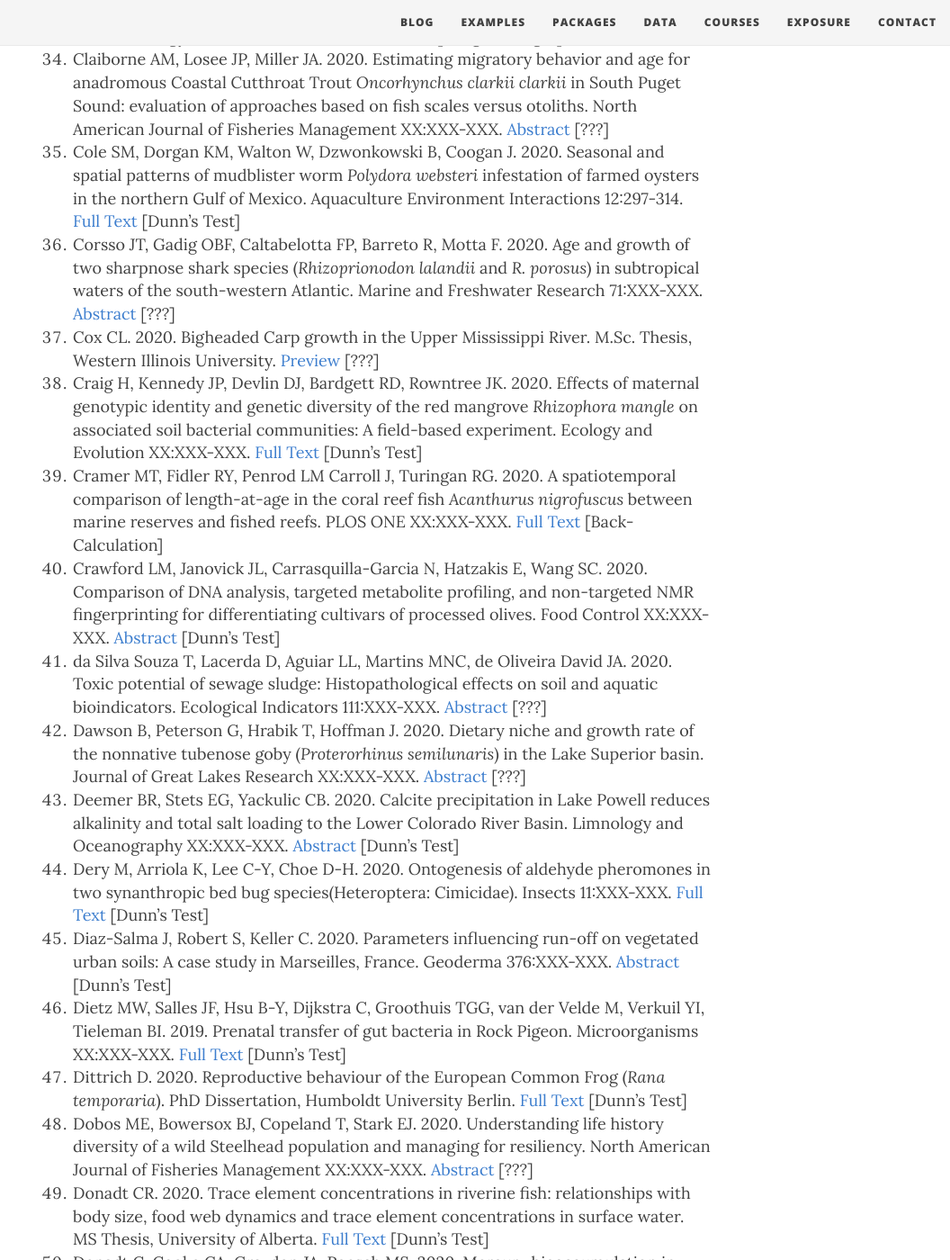
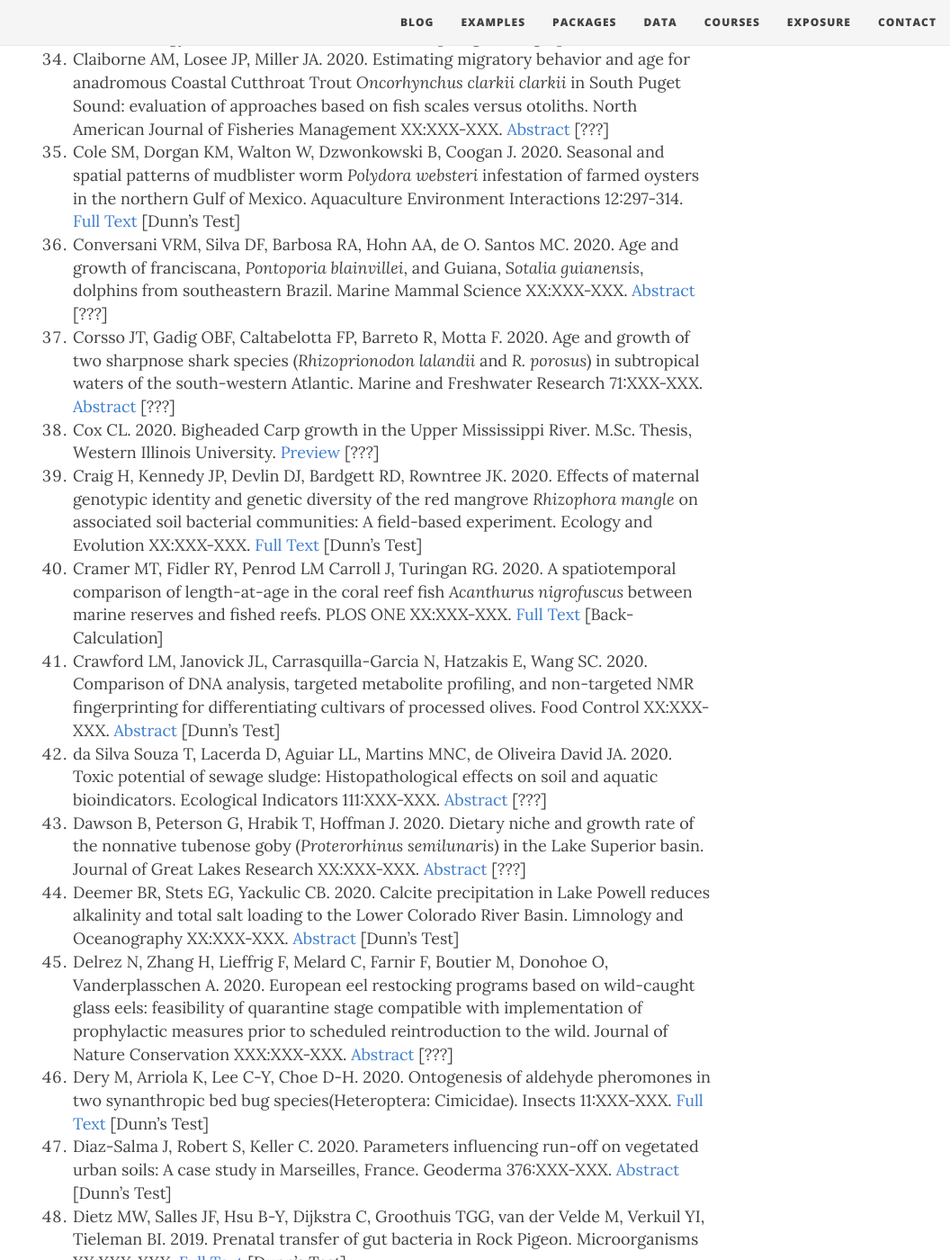
Before and after one commit to droglenc/fishR, a Jekyll site: the page built from exposure/exposure-citations20.md, in a window 1280 px wide and 1400 px high, scrolled down 2992 px. Shown: the whole window at 90% size, without its empty margins (224-1280 px from the left). Built offline with Jekyll 4.4.1, drawn with Linux system fonts in a browser that asks for light colours; nearby versions of some CDN libraries; some of the changed text lies outside the part shown.

Commit message:
Update exposure-citations20.md

```diff
--- a/exposure/exposure-citations20.md
+++ b/exposure/exposure-citations20.md
@@ -43,6 +43,7 @@ physical, chemical and biological responses. Water XX:XXX-XXX. [Full Text](https
 1. Christopherson G, Bjorkevoll I, Bakke S, Kjerstad M. 2020. Reproductive cycle of the red sea cucumber, *Parastichopus tremulus* (Gunnerus, 1767), from western Norway. Marine Biology Research XX:XXX-XXX. [Abstract](https://imarest.tandfonline.com/doi/abs/10.1080/17451000.2020.1781188#.XwkirOdOmUk) [Weight-Length]
 1. Claiborne AM, Losee JP, Miller JA. 2020. Estimating migratory behavior and age for anadromous Coastal Cutthroat Trout *Oncorhynchus clarkii clarkii* in South Puget Sound: evaluation of approaches based on fish scales versus otoliths. North American Journal of Fisheries Management XX:XXX-XXX. [Abstract](https://afspubs.onlinelibrary.wiley.com/doi/abs/10.1002/nafm.10500) [???]
 1. Cole SM, Dorgan KM, Walton W, Dzwonkowski B, Coogan J. 2020. Seasonal and spatial patterns of mudblister worm *Polydora websteri* infestation of farmed oysters in the northern Gulf of Mexico. Aquaculture Environment Interactions 12:297-314. [Full Text](https://www.int-res.com/articles/aei2020/12/q012p297.pdf) [Dunn's Test]
+1. Conversani VRM, Silva DF, Barbosa RA, Hohn AA, de O. Santos MC. 2020. Age and growth of franciscana, *Pontoporia blainvillei*, and Guiana, *Sotalia guianensis*, dolphins from southeastern Brazil. Marine Mammal Science XX:XXX-XXX. [Abstract](https://onlinelibrary.wiley.com/doi/abs/10.1111/mms.12763) [???]
 1. Corsso JT, Gadig OBF, Caltabelotta FP, Barreto R, Motta F. 2020. Age and growth of two sharpnose shark species (*Rhizoprionodon lalandii* and *R. porosus*) in subtropical waters of the south-western Atlantic. Marine and Freshwater Research 71:XXX-XXX. [Abstract](https://www.researchgate.net/publication/344283476_Age_and_growth_of_two_sharpnose_shark_species_Rhizoprionodon_lalandii_and_R_porosus_in_subtropical_waters_of_the_south-western_Atlantic/references) [???]
 1. Cox CL. 2020. Bigheaded Carp growth in the Upper Mississippi River. M.Sc. Thesis, Western Illinois University. [Preview](https://search.proquest.com/openview/30e6d7557d0566e17c34cf29e4cff39b/1?pq-origsite=gscholar&cbl=18750&diss=y) [???]
 1. Craig H, Kennedy JP, Devlin DJ, Bardgett RD, Rowntree JK. 2020. Effects of maternal genotypic identity and genetic diversity of the red mangrove *Rhizophora mangle* on associated soil bacterial communities: A field-based experiment. Ecology and Evolution XX:XXX-XXX. [Full Text](https://onlinelibrary.wiley.com/doi/pdf/10.1002/ece3.6989) [Dunn's Test]
@@ -51,6 +52,7 @@ physical, chemical and biological responses. Water XX:XXX-XXX. [Full Text](https
 1. da Silva Souza T, Lacerda D, Aguiar LL, Martins MNC, de Oliveira David JA. 2020. Toxic potential of sewage sludge: Histopathological effects on soil and aquatic bioindicators. Ecological Indicators 111:XXX-XXX. [Abstract](https://www.sciencedirect.com/science/article/abs/pii/S1470160X19309756) [???]
 1. Dawson B, Peterson G, Hrabik T, Hoffman J. 2020. Dietary niche and growth rate of the nonnative tubenose goby (*Proterorhinus semilunaris*) in the Lake Superior basin. Journal of Great Lakes Research XX:XXX-XXX. [Abstract](https://www.sciencedirect.com/science/article/abs/pii/S0380133020301738) [???]
 1. Deemer BR, Stets EG, Yackulic CB. 2020. Calcite precipitation in Lake Powell reduces alkalinity and total salt loading to the Lower Colorado River Basin. Limnology and Oceanography XX:XXX-XXX. [Abstract](https://aslopubs.onlinelibrary.wiley.com/doi/abs/10.1002/lno.11399) [Dunn's Test]
+1. Delrez N, Zhang H, Lieffrig F, Melard C, Farnir F, Boutier M, Donohoe O, Vanderplasschen A. 2020. European eel restocking programs based on wild-caught glass eels: feasibility of quarantine stage compatible with implementation of prophylactic measures prior to scheduled reintroduction to the wild. Journal of Nature Conservation XXX:XXX-XXX. [Abstract](https://www.sciencedirect.com/science/article/abs/pii/S1617138120301795) [???]
 1. Dery M, Arriola K, Lee C-Y, Choe D-H. 2020. Ontogenesis of aldehyde pheromones in two synanthropic bed bug species(Heteroptera: Cimicidae). Insects 11:XXX-XXX. [Full Text](http://scholar.google.com/scholar_url?url=https://www.mdpi.com/2075-4450/11/11/759/pdf&hl=en&sa=X&d=6433312506363920408&ei=S_ipX9X8GsS9yQSqh5jIAQ&scisig=AAGBfm2ywGmqqwBv2Oz14KlDbzwP9OlgxA&nossl=1&oi=scholaralrt&html=) [Dunn's Test]
 1. Diaz-Salma J, Robert S, Keller C. 2020. Parameters influencing run-off on vegetated urban soils: A case study in Marseilles, France. Geoderma 376:XXX-XXX. [Abstract](https://www.sciencedirect.com/science/article/abs/pii/S0016706119323444) [Dunn's Test]
 1. Dietz MW, Salles JF, Hsu B-Y, Dijkstra C, Groothuis TGG, van der Velde M, Verkuil YI, Tieleman BI. 2019. Prenatal transfer of gut bacteria in Rock Pigeon. Microorganisms XX:XXX-XXX. [Full Text](https://www.mdpi.com/2076-2607/8/1/61/pdf) [Dunn's Test]
@@ -81,6 +83,7 @@ physical, chemical and biological responses. Water XX:XXX-XXX. [Full Text](https
 1. Hatch MD, Abadi F, Boeing WJ, Lois S, Porter MD, Cowley DE. 2020. Sustainability management of short-lived freshwater fish in human-altered ecosystems should focus on adult survival. PLOS One. XX:XXX-XXX. [Full Text](https://journals.plos.org/plosone/article?id=10.1371/journal.pone.0232872#pone.0232872.s005) [Age-Length Key]
 1. Hatefi A, Reid N, Jozani MJ, Ozturk O. 2020. Finite mixture modeling, classification and statistical learning with order statistics. Statistic Sinica 30:1881-1903. [Full Text](http://fisher.utstat.toronto.edu/reid/research/A30n409.pdf) [Data]
 1. Hauger M. 2020. Investigating Black Crappie (*Pomoxis nigromaculatus*) populations using age and growth data in Whiteshell Provincial Park, Manitoba. MSc Thesis, University of Manitoba. [Full Text](https://mspace.lib.umanitoba.ca/bitstream/handle/1993/35067/Hauger_McKenzie.pdf?sequence=1) [von Bertalanffy Growth, Condition]
+1. Hayat S. 2020. Growth of Rainbow Darter (*Etheostoma caeruleum*) in the Grand River watershed. M.Sc. Thesis, University of Waterloo. [Full Text](https://uwspace.uwaterloo.ca/bitstream/handle/10012/16516/Hayat_Samina.pdf?sequence=7&isAllowed=y) [Growth]
 1. Heddle T, Van Helden M, Nash M, Muirhead K. 2020. Parasitoid communities and interactions with *Diuraphis noxia* in Australian cereal production systems. BioControl XX:XXX-XXX. [Abstract](https://link.springer.com/article/10.1007/s10526-020-10030-1) [???]
 1. Heim KC, McMahon TE, Ertel BD, Koel TM. 2020. Leveraging public harvest to reduce invasive hybridization in Yellowstone National Park: field identification and harvest of cutthroat x rainbow trout hybrids. Biological Invasions XX:XXX-XXX. [Full Text](https://www.researchgate.net/profile/K_Heim/publication/341496021_Leveraging_public_harvest_to_reduce_invasive_hybridization_in_Yellowstone_National_Park_field_identification_and_harvest_of_cutthroat_X_rainbow_trout_hybrids/) [Mark-Recapture]
 1. Hering AM. 2020. Management of *Psoroptes* in free ranging Bighorn Sheep. Dissertation, University of Saskatoon. [Full Text](https://harvest.usask.ca/bitstream/handle/10388/12862/HERING-DISSERTATION-2020.pdf?sequence=1&isAllowed=y) [Dunn's Test]
@@ -88,6 +91,7 @@ physical, chemical and biological responses. Water XX:XXX-XXX. [Full Text](https
 1. Hermus JW, Gorne JA, Shaw SL, Sass GG. 2020. Growth of known-age Muskellunge *Esox masquinongy* stocked into Northwestern Wisconsin lakes. North American Journal of Fisheries Management XX:XXX-XXX. [Abstract](https://afspubs.onlinelibrary.wiley.com/doi/abs/10.1002/nafm.10503) [von Bertalanffy Growth]
 1. Hilling CD, Jiao Y, Bunch AJ, Phelps QE. 2020. A simulation study to evaluate biases in population characteristics estimation associated with varying bin numbers in size‐based age subsampling. [Abstract](https://afspubs.onlinelibrary.wiley.com/doi/abs/10.1002/nafm.10429) [Age-Length Key]
 1, Holland A McElhoe JA, Gaston-Sanchez S. Holland MM. 2020. Damage patterns observed in mtDNA control region MPS data for a range of template concentrations and when using different amplification approaches. International Journal of Legal Medicine XX:XXX-XXX. [Abstract](https://link.springer.com/article/10.1007/s00414-020-02410-0) [???]
+1. Ihua MW, *et al.* 2020. Diversity of bacteria populations associated with different thallus regions of the brown alga *Laminaria digitata*. PLOS ONE XX:XXX-XXX. [Full Text](https://journals.plos.org/plosone/article?id=10.1371/journal.pone.0242675) [Dunn's Test]
 1. Iskandar EAP, Stech M, De Oliveira SM. 2020. The two faces of Mt Gede, Java – Species richness, composition and zonation of epiphytic bryophytes. Cryptogamie, Bryologie 41(6):69-81. [Full Text](https://doi.org/10.5252/cryptogamie-bryologie2020v41a6) [Dunn's Test]
 1. Jambura PL, Kriwet J. 2020. Articulated remains of the extinct shark *Ptychodus* (Elasmobranchii, Ptychodontidae) from the Upper Cretaceous of Spain provide insights into gigantism, growth rate and life history of ptychodontid sharks. PLOS ONE XX:XXX-XXX. [Full Text](https://journals.plos.org/plosone/article?id=10.1371/journal.pone.0231544) [von Bertalanffy Growth]
 1. Joh M, Takayama T, Mihara Y. 2020. Age and growth of three marine sculpins *Myoxocephalus jaok*, *Enophrys diceraus* and *Gymnocanthus herzensteini* and age composition of fishery-bycatch sculpins in the western coastal Pacific around Hokkaido Island, Japan. Fisheries Science XX:XXX-XXX. [Abstract](https://link.springer.com/article/10.1007/s12562-019-01391-3) [Growth]
```
Also changed, not shown: other parts of exposure/exposure-citations20.md (+1 -1 lines).
